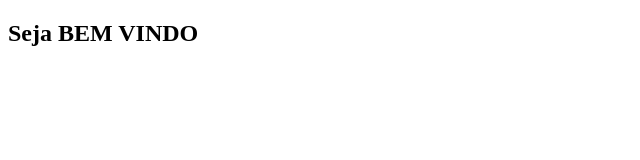
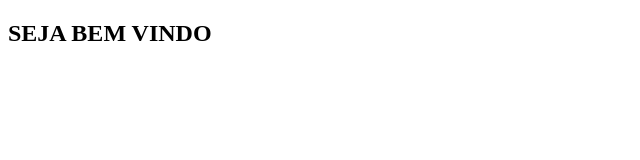
Before and after one commit to tnabraga/portifolio-api, a website: page html/index.html in a window 1280 px wide. Shown: the full height of the page, 0-640 px from the left. Drawn offline with Linux system fonts and the light colour scheme.

```diff
--- a/html/index.html
+++ b/html/index.html
@@ -2,9 +2,9 @@
 <html lang="en">
 <head>
 <meta charset="utf-8">
-<title>Error</title>
+<title>PAGINA</title>
 </head>
 <body>
-<h2>Seja BEM VINDO</h2>
+<h2>SEJA BEM VINDO</h2>
 </body>
 </html>
```
Also changed, not shown: README.md, 1 other file.
